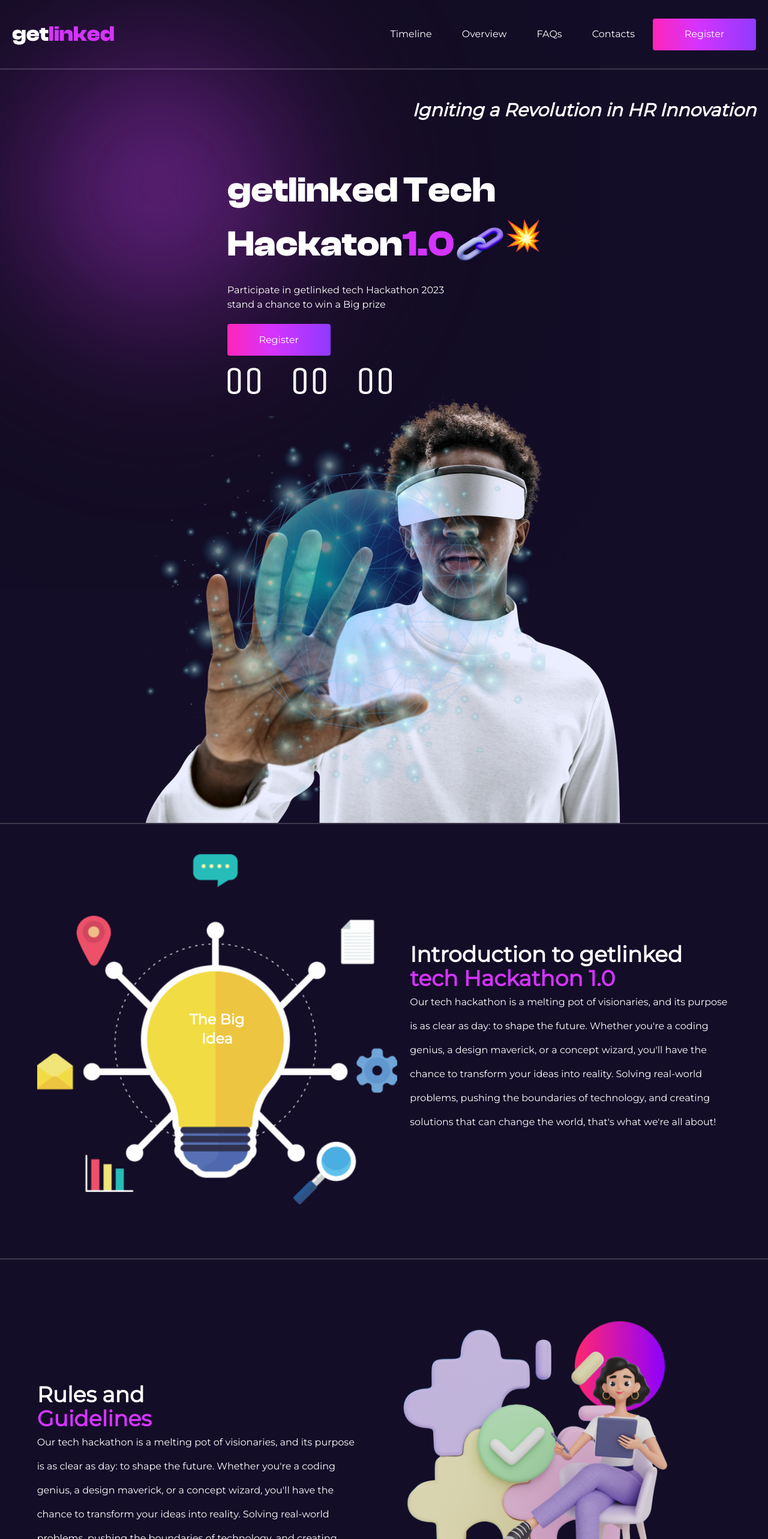
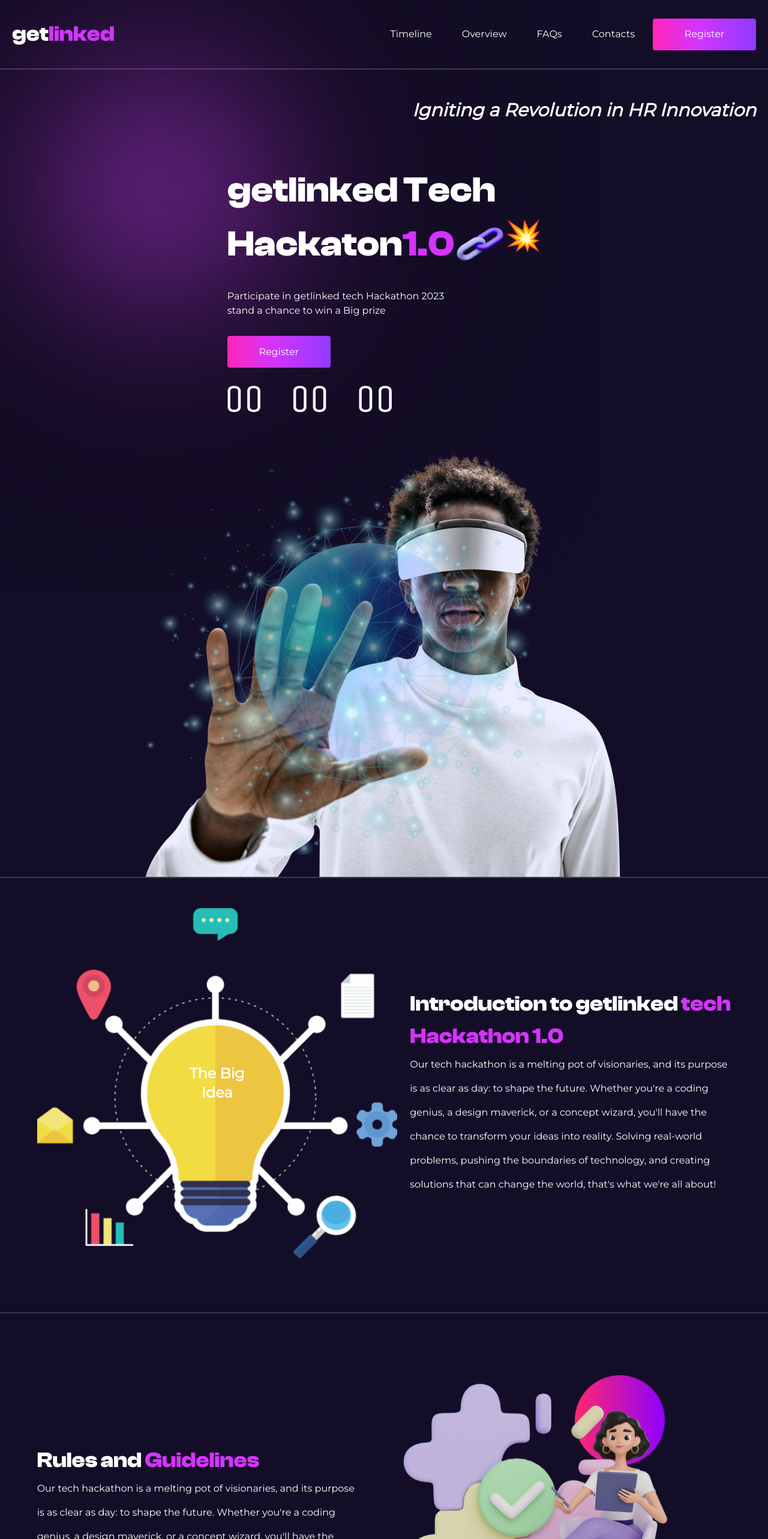
Before and after one commit to nosavic/getlinkedhackaton-1.0, a Next.js app: page / in a window 1280 px wide. Shown: the top 2566 px of the page at 60% size. Built offline with nearby package versions, Linux system fonts and the light colour scheme.

Commit message:
add clash font round

```diff
--- a/components/Middle1.tsx
+++ b/components/Middle1.tsx
@@ -25,7 +25,7 @@
         Igniting a Revolution in HR Innovation
       </div>
       <div className="flex flex-wrap justify-evenly relative">
-        <div className="mx-[40px] mt-[70px] flex flex-col gap-[20px]">
+        <div className="mx-[40px] mt-[70px] flex flex-col gap-[30px]">
           <div
             className={` ${clash.className} text-6xl phone:text-4xl font-extrabold leading-normal `}
           >
@@ -57,7 +57,7 @@
             Big prize
           </p>
           <Button name={"Register"} />
-          <div>
+          <div className="mb-[60px]">
             <Image
               // width={1086}
               // height={836}
--- a/components/Middle10.tsx
+++ b/components/Middle10.tsx
@@ -1,11 +1,14 @@
 import React from "react";
+import { clash } from "@/app/layout";
 
 function Middle10() {
   return (
     <main>
       <div className="flex flex-wrap justify-evenly phone:flex-col tablet:flex-col mx-[70px]  phone:gap-[30px] tablet:gap-[30px] mb-[30px]">
         <div className="flex flex-col max-w-[400px]">
-          <p className="text-3xl font-extrabold mb-[20px]">
+          <p
+            className={`text-3xl font-extrabold leading-normal ${clash.className}`}
+          >
             get<b className="text-[#D434FE]">linked</b>
           </p>
           <p className="leading-normal">
--- a/components/Middle2.tsx
+++ b/components/Middle2.tsx
@@ -2,6 +2,7 @@
 import Image from "next/image";
 import TBI from "../assets/tbi.png";
 import Line from "../tools/Line";
+import { clash } from "@/app/layout";
 
 function Middle2() {
   return (
@@ -22,7 +23,9 @@
             </div>
           </div>
           <div className=" phone:text-center max-w-[535px]">
-            <p className="text-4xl font-extrabold">
+            <p
+              className={`text-4xl font-extrabold leading-normal ${clash.className}`}
+            >
               Introduction to getlinked{" "}
               <b className="text-[#D434FE]">tech Hackathon 1.0</b>
             </p>
--- a/components/Middle3.tsx
+++ b/components/Middle3.tsx
@@ -4,14 +4,16 @@
 import ELL from "../assets/Ellipse.png";
 import Line from "../tools/Line";
 import Flare from "../tools/Flare";
-
+import { clash } from "@/app/layout";
 function Middle3() {
   return (
     <main>
       <div className="mt-[50px] mx-[40px]">
         <div className="justify-evenly flex  flex-wrap-reverse items-center     ">
           <div className=" phone:text-center max-w-[535px]">
-            <p className="text-4xl font-extrabold custom:w-[200px]">
+            <p
+              className={`text-4xl font-extrabold leading-normal ${clash.className}`}
+            >
               Rules and
               <b className="text-[#D434FE]"> Guidelines</b>
             </p>
--- a/components/Middle4.tsx
+++ b/components/Middle4.tsx
@@ -6,6 +6,7 @@
 import Line from "../tools/Line";
 import Button from "../tools/Button";
 import Flare from "../tools/Flare";
+import { clash } from "@/app/layout";
 
 function Middle4() {
   return (
@@ -33,7 +34,9 @@
             </div>
           </div>
           <div className=" phone:text-center max-w-[535px]">
-            <p className="text-4xl font-extrabold custom:w-[300px]">
+            <p
+              className={`text-4xl font-extrabold leading-normal ${clash.className}`}
+            >
               Judging Criteria
               <b className="text-[#D434FE]"> Key attributes</b>
             </p>
--- a/components/Middle5.tsx
+++ b/components/Middle5.tsx
@@ -5,13 +5,16 @@
 import CAS from "../assets/casual.png";
 import Line2 from "../tools/Line2";
 import Questions from "../tools/Questions";
+import { clash } from "@/app/layout";
 
 function Middle5() {
   return (
     <main className="mt-[150px] mx-[40px] mb-[60px]">
       <div className="justify-evenly flex  flex-wrap-reverse items-center     ">
         <div className=" phone:text-center max-w-[535px]">
-          <p className="text-4xl font-extrabold custom:w-[300px]">
+          <p
+            className={`text-4xl font-extrabold leading-normal ${clash.className}`}
+          >
             Frequently Asked
             <b className="text-[#D434FE]"> Question</b>
           </p>
--- a/components/Middle6.tsx
+++ b/components/Middle6.tsx
@@ -6,12 +6,17 @@
 import Line2 from "../tools/Line2";
 import Questions from "../tools/Questions";
 import VerticalStepper from "../tools/VerticalStepper";
+import { clash } from "@/app/layout";
 
 function Middle5() {
   return (
     <main className="mt-[150px] mx-[40px] mb-[60px] justify-evenly  flex-col">
       <div className="text-center mb-[91px]">
-        <p className="font-[700px] text-[32px]">Timeline</p>
+        <p
+          className={`text-4xl font-extrabold leading-normal ${clash.className}`}
+        >
+          Timeline
+        </p>
         <p>
           Here is the breakdown of the time we anticipate using for the upcoming
           event.
--- a/components/Middle7.tsx
+++ b/components/Middle7.tsx
@@ -9,13 +9,16 @@
 import THIRD from "../assets/third.png";
 import Line2 from "../tools/Line2";
 import Questions from "../tools/Questions";
+import { clash } from "@/app/layout";
 
 function Middle5() {
   return (
     <main className="mt-[150px] mx-[40px] mb-[60px]">
       <div className="tablet:text-center phone:text-center flex justify-end tablet:justify-center phone:justify-center mb-[40px]  ">
         <div>
-          <p className="text-[35px] font-bold  ">
+          <p
+            className={`text-4xl font-extrabold leading-normal ${clash.className}`}
+          >
             Prizes <b className="text-[#D434FE]"> and Rewards</b>{" "}
           </p>
           <p>
--- a/components/Middle8.tsx
+++ b/components/Middle8.tsx
@@ -12,13 +12,18 @@
 import VerticalLine from "../tools/VerticalLine";
 import VerticalLine2 from "../tools/VerticalLine2";
 import HoriLine from "../tools/HoriLine";
+import { clash } from "@/app/layout";
 
 function Middle5() {
   return (
     <main className="mt-[150px] mx-[40px] mb-[60px]">
       <div className="text-center  mb-[40px]  ">
         <div>
-          <p className="text-[35px] font-bold  ">Partners and Sponsors</p>
+          <p
+            className={`text-4xl font-extrabold leading-normal ${clash.className}`}
+          >
+            Partners and Sponsors
+          </p>
           <p>
             Getlinked Hackathon 1.0 is honored to have the following major
             companies as its partners and sponsors
--- a/components/Middle9.tsx
+++ b/components/Middle9.tsx
@@ -6,13 +6,16 @@
 import Line2 from "../tools/Line2";
 import Questions from "../tools/Questions";
 import Button from "../tools/Button";
+import { clash } from "@/app/layout";
 
 function Middle5() {
   return (
     <main className="mt-[100px] mx-[40px] mb-[60px]">
       <div className="justify-evenly flex-wrap  flex phone:flex-col tablet:flex-col items-center     ">
         <div className=" phone:text-center max-w-[535px]">
-          <p className=" leading-normal text-4xl font-extrabold custom:w-[300px]">
+          <p
+            className={`text-4xl font-extrabold leading-normal ${clash.className}`}
+          >
             Privacy Policy and
             <b className="text-[#D434FE]"> Terms</b>
           </p>
```
